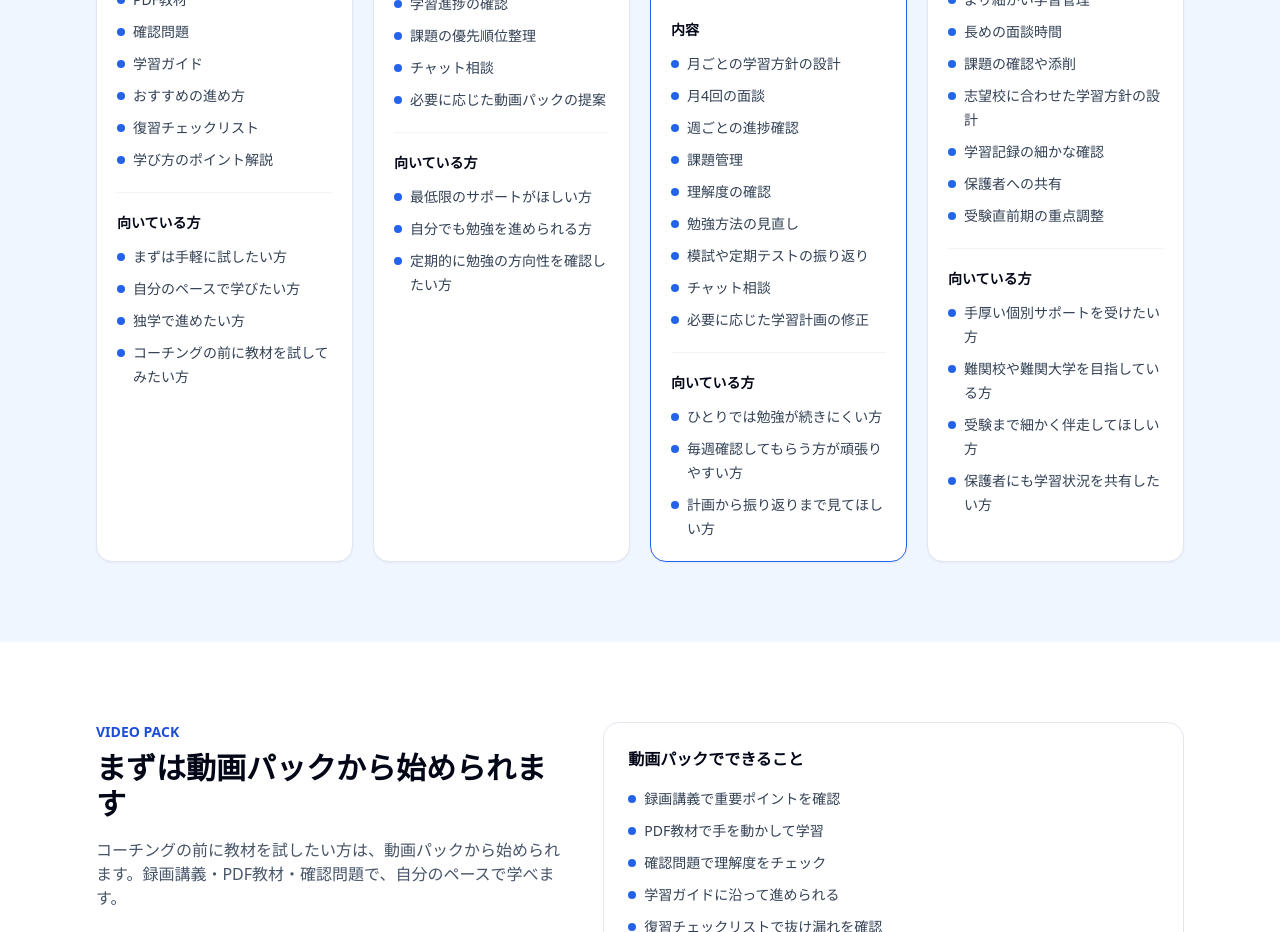
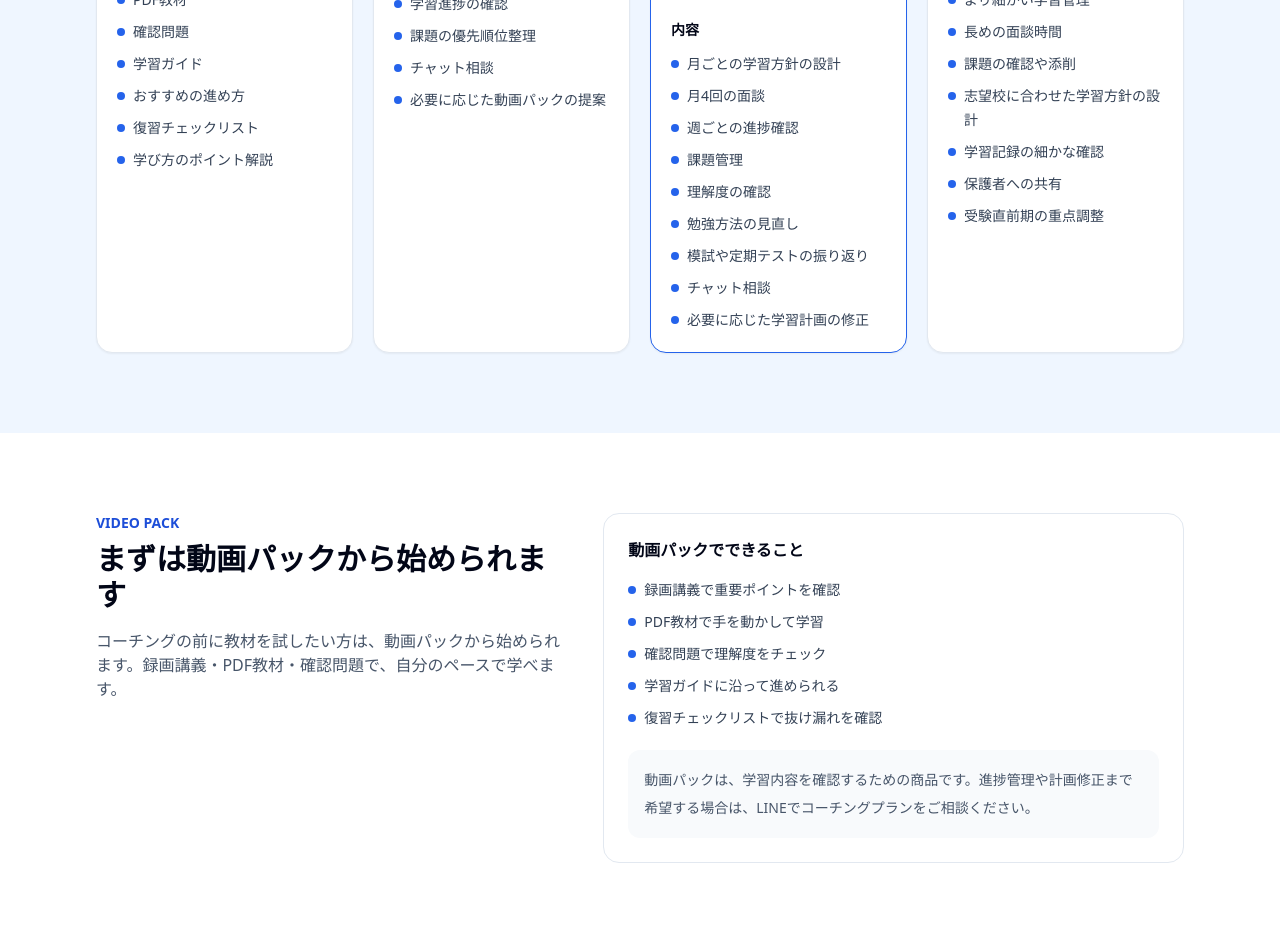
Before and after one commit to sitemakes/study-plan, a Next.js app: page /study-plan/ in a window 1280 px wide. Shown: the part 1900-2832 px from the top of the page. Built offline with nearby package versions, Linux system fonts and the light colour scheme.

Commit message:
Remove fit lists from lineup cards

```diff
--- a/app/page.tsx
+++ b/app/page.tsx
@@ -31,12 +31,6 @@ const products = [
       "おすすめの進め方",
       "復習チェックリスト",
       "学び方のポイント解説"
-    ],
-    fit: [
-      "まずは手軽に試したい方",
-      "自分のペースで学びたい方",
-      "独学で進めたい方",
-      "コーチングの前に教材を試してみたい方"
     ]
   },
   {
@@ -52,11 +46,6 @@ const products = [
       "課題の優先順位整理",
       "チャット相談",
       "必要に応じた動画パックの提案"
-    ],
-    fit: [
-      "最低限のサポートがほしい方",
-      "自分でも勉強を進められる方",
-      "定期的に勉強の方向性を確認したい方"
     ]
   },
   {
@@ -76,11 +65,6 @@ const products = [
       "模試や定期テストの振り返り",
       "チャット相談",
       "必要に応じた学習計画の修正"
-    ],
-    fit: [
-      "ひとりでは勉強が続きにくい方",
-      "毎週確認してもらう方が頑張りやすい方",
-      "計画から振り返りまで見てほしい方"
     ]
   },
   {
@@ -98,12 +82,6 @@ const products = [
       "学習記録の細かな確認",
       "保護者への共有",
       "受験直前期の重点調整"
-    ],
-    fit: [
-      "手厚い個別サポートを受けたい方",
-      "難関校や難関大学を目指している方",
-      "受験まで細かく伴走してほしい方",
-      "保護者にも学習状況を共有したい方"
     ]
   }
 ];
@@ -355,12 +333,6 @@ export default function Home() {
                     <CheckList items={product.items} />
                   </div>
                 </div>
-                <div className="mt-5 border-t border-slate-100 pt-5">
-                  <p className="text-sm font-bold text-slate-950">向いている方</p>
-                  <div className="mt-3">
-                    <CheckList items={product.fit} />
-                  </div>
-                </div>
               </article>
             ))}
           </div>
```
